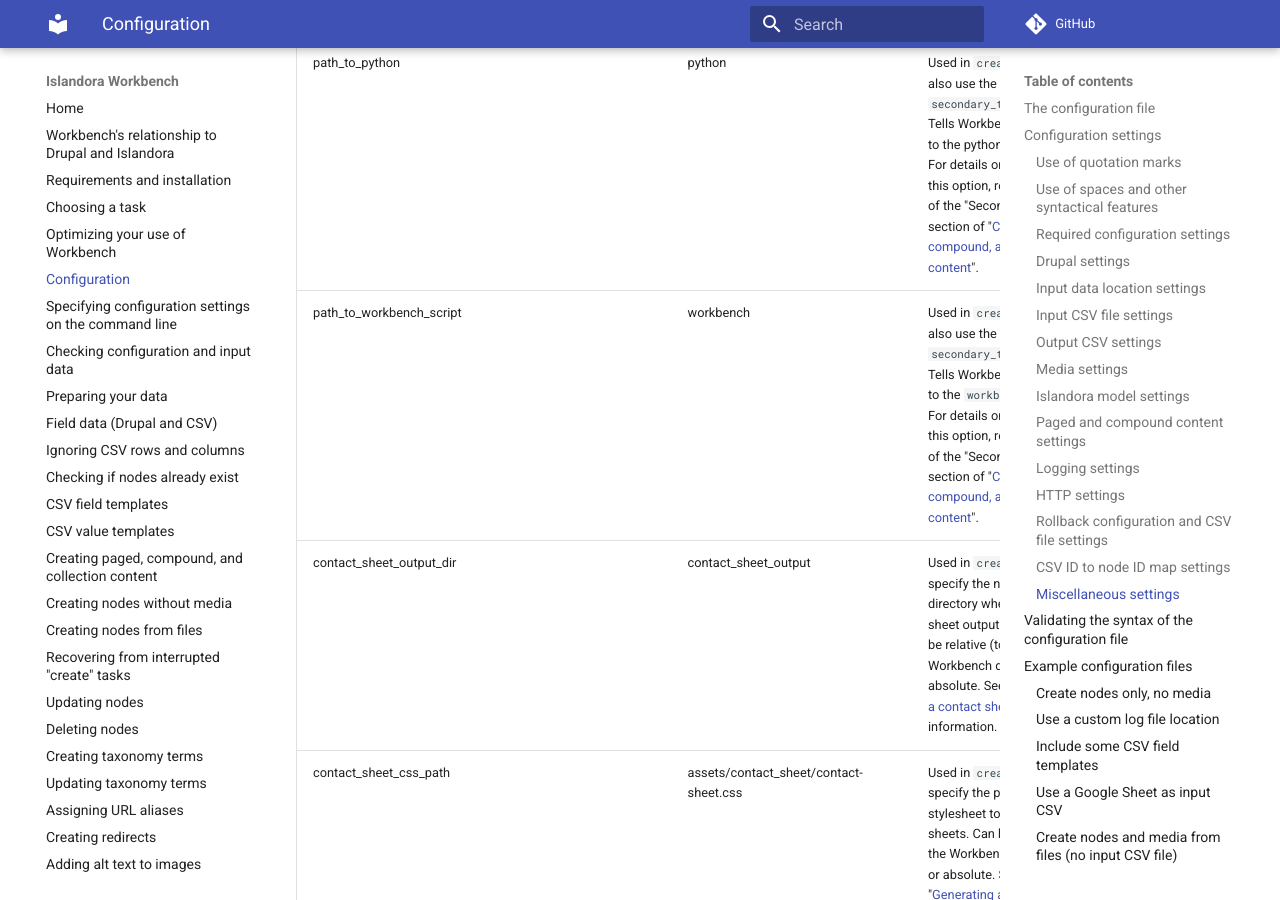
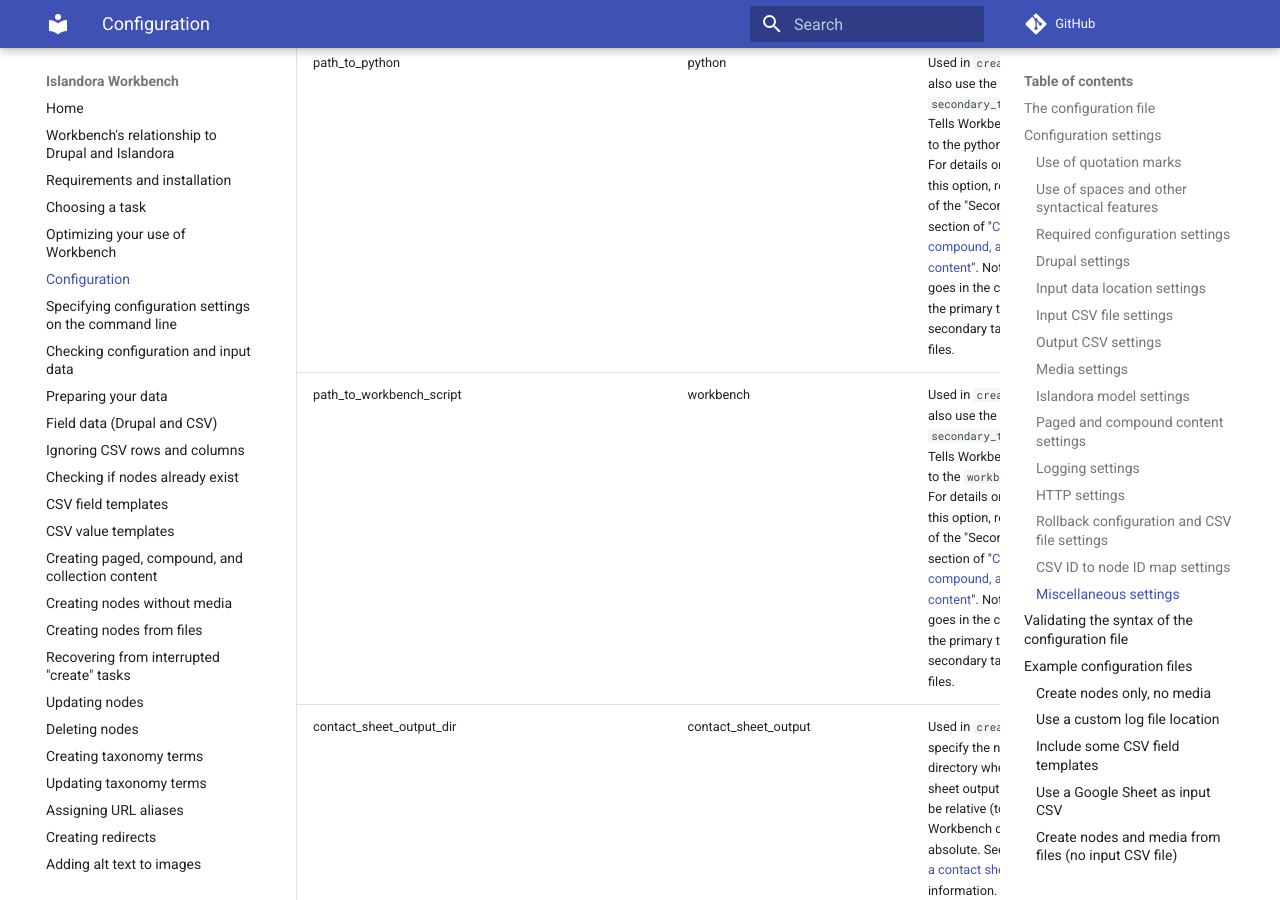
Before and after one commit to mjordan/islandora_workbench_docs, an MkDocs documentation site: the page built from docs/configuration.md, in a window 1280 px wide and 900 px high, scrolled down 27215 px. Built offline with MkDocs 1.6.1 and Material for MkDocs 9.7.7, drawn with Linux system fonts in a browser that asks for light colours; comment, search, counter and statistics services are not loaded.

Commit message:
Some clarification around path_to_python and path_to_workbench_script.

```diff
--- a/docs/configuration.md
+++ b/docs/configuration.md
@@ -287,8 +287,8 @@
 | node_post_update |  | | List of absolute paths to one or more scripts that execute after a node is updated. More information is available in the "[Hooks](/islandora_workbench_docs/hooks/)" documentation. |
 | media_post_create |  | | List of absolute paths to one or more scripts that execute after a media is created. More information is available in the "[Hooks](/islandora_workbench_docs/hooks/)" documentation. |
 | drupal_8 |  |  | Deprecated. |
-| path_to_python |  | python | Used in `create` tasks that also use the `secondary_tasks` option. Tells Workbench the path to the python interpreter. For details on when to use this option, refer to the end of the "Secondary Tasks" section of "[Creating paged, compound, and collection content](/islandora_workbench_docs/paged_and_compound/#using-a-secondary-task)". |
-| path_to_workbench_script |  | workbench | Used in `create` tasks that also use the `secondary_tasks` option. Tells Workbench the path to the `workbench` script. For details on when to use this option, refer to the end of the "Secondary Tasks" section of "[Creating paged, compound, and collection content](/islandora_workbench_docs/paged_and_compound/#using-a-secondary-task)". |
+| path_to_python |  | python | Used in `create` tasks that also use the `secondary_tasks` option. Tells Workbench the path to the python interpreter. For details on when to use this option, refer to the end of the "Secondary Tasks" section of "[Creating paged, compound, and collection content](/islandora_workbench_docs/paged_and_compound/#using-a-secondary-task)". Note: this setting goes in the config file for the primary task, not the secondary tasks' config files. |
+| path_to_workbench_script |  | workbench | Used in `create` tasks that also use the `secondary_tasks` option. Tells Workbench the path to the `workbench` script. For details on when to use this option, refer to the end of the "Secondary Tasks" section of "[Creating paged, compound, and collection content](/islandora_workbench_docs/paged_and_compound/#using-a-secondary-task)". Note: this setting goes in the config file for the primary task, not the secondary tasks' config files. |
 | contact_sheet_output_dir |  | contact_sheet_output | Used in `create` tasks to specify the name of the directory where contact sheet output is written. Can be relative (to the Workbench directory) or absolute. See "[Generating a contact sheet](/islandora_workbench_docs/contact_sheet/)" for more information. |
 | contact_sheet_css_path |  | assets/contact_sheet/contact-sheet.css | Used in `create` tasks to specify the path of the CSS stylesheet to use in contact sheets. Can be relative (to the Workbench directory) or absolute. See "[Generating a contact sheet](/islandora_workbench_docs/contact_sheet/)" for more information. |
 | node_exists_verification_view_endpoint |  | | Used in `create` tasks to tell Workbench to check whether a node with a matching value in your input CSV already exists. See "[Checking if nodes already exist](/islandora_workbench_docs/checking_if_nodes_exist/)" for more information. |
```
Also changed, not shown: docs/changelog.md (+2 -0 lines), docs/paged_and_compound.md (+2 -2 lines).
